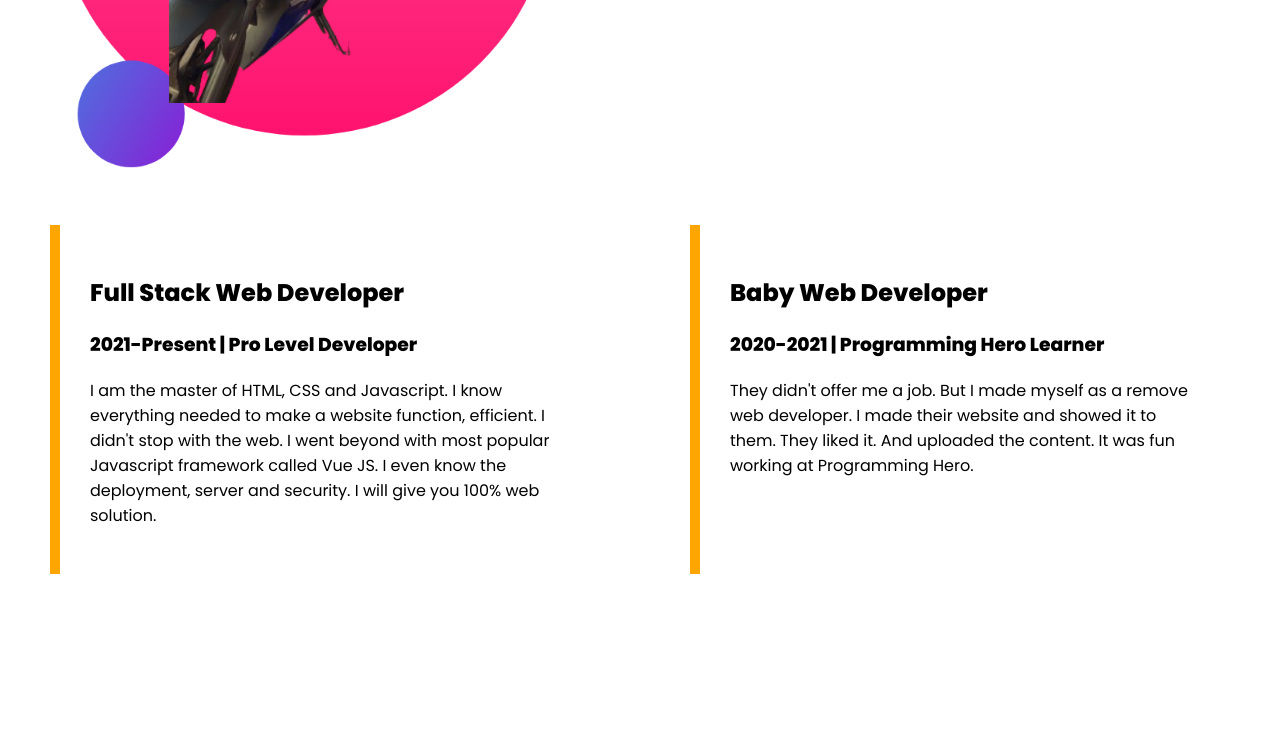
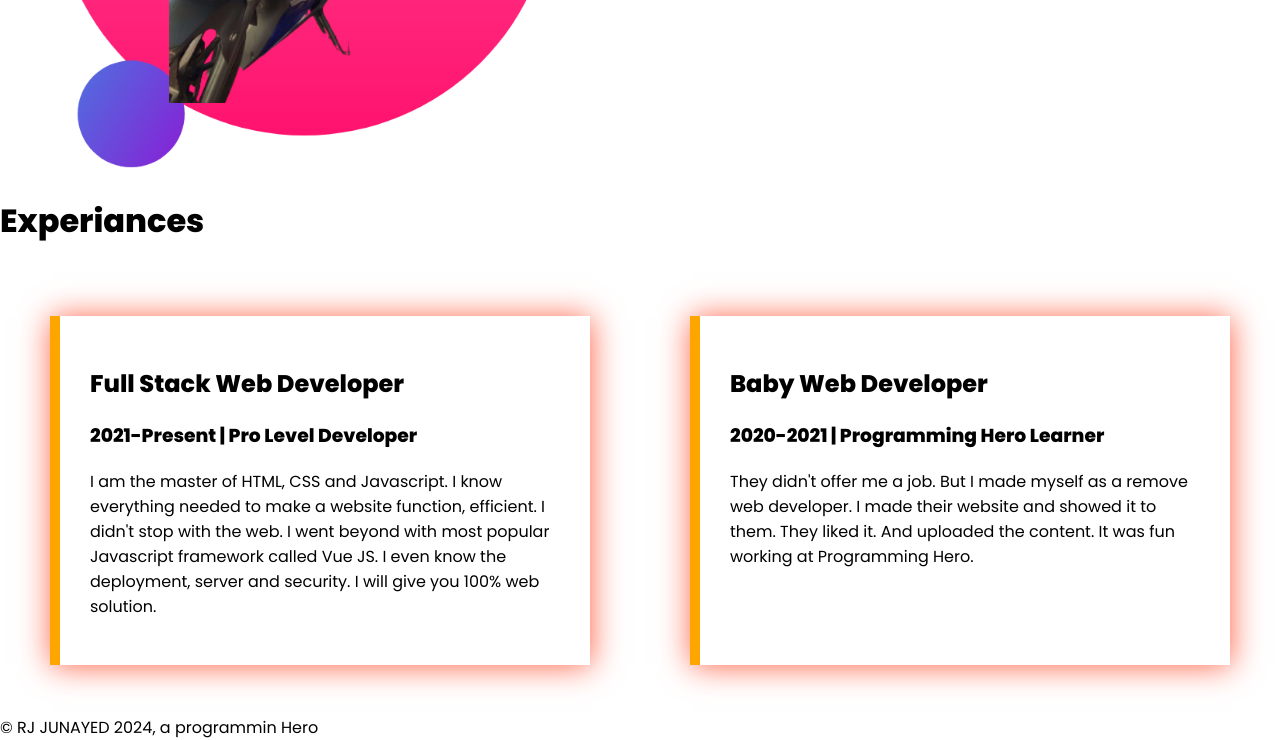
Before and after one commit to RJJYNAYED/learning--github, a plain HTML site: page index.html in a window 1280 px wide. Shown: the part 920-1660 px from the top of the page. Before the commit the page ends 1544 px from the top, so only its background shows below. Drawn offline with Linux system fonts and the light colour scheme.

Commit message:
first commit

```diff
--- a/index.html
+++ b/index.html
@@ -57,6 +57,7 @@
 
       </div>
     </section>
+    <h1>Experiances</h1>
     <section class=" experianc- section">
       <div class=" experianc-list half-width ">
        <h2> Full Stack Web Developer </h2>
@@ -69,5 +70,6 @@
         <p> They didn't offer me a job. But I made myself as a remove web developer. I made their website and showed it to them. They liked it. And uploaded the content. It was fun working at Programming Hero.</p>
       </div>
     </section>
+    <footer class="test">&copy; RJ JUNAYED 2024, a programmin Hero </footer>
   </body>
 </html>
--- a/style.css
+++ b/style.css
@@ -70,4 +70,5 @@ body {
         padding: 30px;
 
         border-left: 10px solid orange;
+        box-shadow: 1px 1px 30px tomato;
     }
```
Also changed, not shown: 1 other file.
